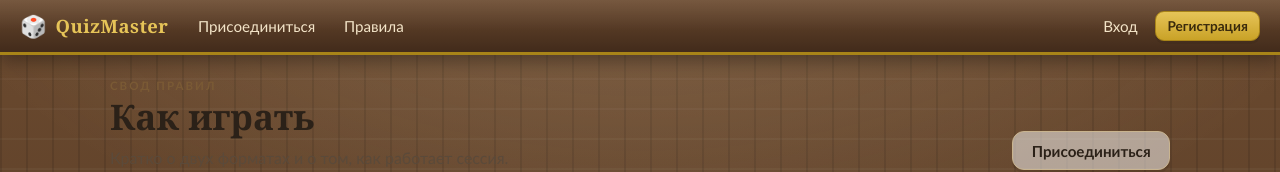
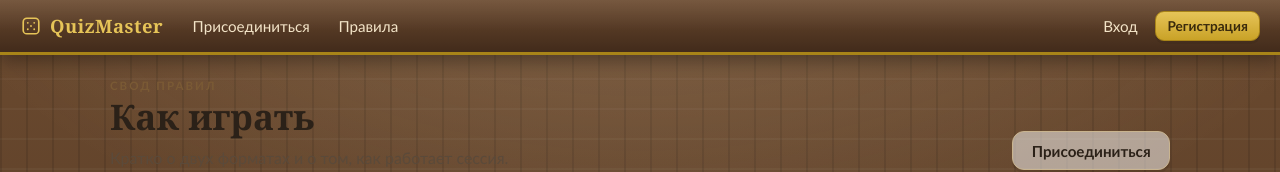
Before and after one commit to Tecnika/QuizMaster, a React (Vite) app in the folder packages/web/: page /QuizMaster/rules in a window 1280 px wide. Shown: the top 172 px of the page. Built offline with nearby package versions, Linux system fonts and the light colour scheme; no server answers.

Commit message:
Дизайн: собственные SVG-иконки вместо эмодзи

```diff
--- a/packages/web/src/App.tsx
+++ b/packages/web/src/App.tsx
@@ -1,5 +1,6 @@
 import { Routes, Route, Navigate, useLocation } from 'react-router-dom';
 import { AuthProvider, useAuth } from './lib/auth';
+import { IconDice } from './components/icons';
 import HomePage from './pages/HomePage';
 import LoginPage from './pages/LoginPage';
 import RegisterPage from './pages/RegisterPage';
@@ -41,7 +42,7 @@ function NavBar() {
   return (
     <nav className="qm-nav">
       <a className="qm-nav-brand" href="/QuizMaster/">
-        <span className="dice">🎲</span> QuizMaster
+        <IconDice size={22} /> QuizMaster
       </a>
       {user && <a className="qm-nav-link" href="/QuizMaster/cabinet">Кабинет</a>}
       <a className="qm-nav-link" href="/QuizMaster/join">Присоединиться</a>
--- /dev/null
+++ b/packages/web/src/components/icons.tsx
@@ -0,0 +1,215 @@
+import type { ReactNode, SVGProps } from 'react';
+
+export interface IconProps extends SVGProps<SVGSVGElement> {
+  size?: number;
+}
+
+function Icon({ size = 24, children, ...rest }: IconProps & { children: ReactNode }) {
+  return (
+    <svg
+      width={size}
+      height={size}
+      viewBox="0 0 24 24"
+      fill="none"
+      stroke="currentColor"
+      strokeWidth={1.8}
+      strokeLinecap="round"
+      strokeLinejoin="round"
+      aria-hidden="true"
+      focusable="false"
+      {...rest}
+    >
+      {children}
+    </svg>
+  );
+}
+
+export function IconDice({ size, ...props }: IconProps) {
+  return (
+    <Icon size={size} {...props}>
+      <rect x="3.5" y="3.5" width="17" height="17" rx="4" />
+      <circle cx="8.5" cy="8.5" r="1" fill="currentColor" stroke="none" />
+      <circle cx="15.5" cy="8.5" r="1" fill="currentColor" stroke="none" />
+      <circle cx="12" cy="12" r="1" fill="currentColor" stroke="none" />
+      <circle cx="8.5" cy="15.5" r="1" fill="currentColor" stroke="none" />
+      <circle cx="15.5" cy="15.5" r="1" fill="currentColor" stroke="none" />
+    </Icon>
+  );
+}
+
+export function IconBulb({ size, ...props }: IconProps) {
+  return (
+    <Icon size={size} {...props}>
+      <path d="M9 18h6" />
+      <path d="M10 21h4" />
+      <path d="M12 3a6 6 0 0 0-3.6 10.8c.7.5 1.1 1.3 1.1 2.2h5c0-.9.4-1.7 1.1-2.2A6 6 0 0 0 12 3Z" />
+    </Icon>
+  );
+}
+
+export function IconBrain({ size, ...props }: IconProps) {
+  return (
+    <Icon size={size} {...props}>
+      <path d="M12 4.5a3 3 0 0 0-5.6-1.4A2.8 2.8 0 0 0 4 7.4a3 3 0 0 0 .5 5.5A3 3 0 0 0 8 18a3 3 0 0 0 4 2.2V4.5Z" />
+      <path d="M12 4.5a3 3 0 0 1 5.6-1.4A2.8 2.8 0 0 1 20 7.4a3 3 0 0 1-.5 5.5A3 3 0 0 1 16 18a3 3 0 0 1-4 2.2V4.5Z" />
+      <path d="M12 6v12" />
+    </Icon>
+  );
+}
+
+export function IconController({ size, ...props }: IconProps) {
+  return (
+    <Icon size={size} {...props}>
+      <path d="M7.5 8h9a4 4 0 0 1 3.9 3.1l.9 4a3 3 0 0 1-5.1 2.7L14.5 16h-5l-1.7 1.8a3 3 0 0 1-5.1-2.7l.9-4A4 4 0 0 1 7.5 8Z" />
+      <path d="M8 11v3M6.5 12.5h3" />
+      <circle cx="16" cy="11.5" r="0.9" fill="currentColor" stroke="none" />
+      <circle cx="18" cy="13.5" r="0.9" fill="currentColor" stroke="none" />
+    </Icon>
+  );
+}
+
+export function IconTrophy({ size, ...props }: IconProps) {
+  return (
+    <Icon size={size} {...props}>
+      <path d="M8 4h8v5a4 4 0 0 1-8 0V4Z" />
+      <path d="M8 5H5a3 3 0 0 0 3 3M16 5h3a3 3 0 0 1-3 3" />
+      <path d="M12 13v4M9 21h6M10 17h4" />
+    </Icon>
+  );
+}
+
+export function IconFolder({ size, ...props }: IconProps) {
+  return (
+    <Icon size={size} {...props}>
+      <path d="M3 7a2 2 0 0 1 2-2h4l2 2h8a2 2 0 0 1 2 2v8a2 2 0 0 1-2 2H5a2 2 0 0 1-2-2V7Z" />
+    </Icon>
+  );
+}
+
+export function IconPuzzle({ size, ...props }: IconProps) {
+  return (
+    <Icon size={size} {...props}>
+      <path d="M10 4a2 2 0 1 0 4 0v1h3a2 2 0 0 1 2 2v3h-1a2 2 0 1 0 0 4h1v3a2 2 0 0 1-2 2h-3v-1a2 2 0 1 0-4 0v1H7a2 2 0 0 1-2-2v-3h1a2 2 0 1 0 0-4H5V7a2 2 0 0 1 2-2h3V4Z" />
+    </Icon>
+  );
+}
+
+export function IconCoins({ size, ...props }: IconProps) {
+  return (
+    <Icon size={size} {...props}>
+      <ellipse cx="12" cy="6" rx="7" ry="3" />
+      <path d="M5 6v5c0 1.7 3.1 3 7 3s7-1.3 7-3V6" />
+      <path d="M5 11v5c0 1.7 3.1 3 7 3s7-1.3 7-3v-5" />
+    </Icon>
+  );
+}
+
+export function IconCat({ size, ...props }: IconProps) {
+  return (
+    <Icon size={size} {...props}>
+      <path d="M4 9 3 3l5 3h8l5-3-1 6v5a7 7 0 0 1-14 0V9Z" />
+      <circle cx="9" cy="12" r="0.85" fill="currentColor" stroke="none" />
+      <circle cx="15" cy="12" r="0.85" fill="currentColor" stroke="none" />
+      <path d="M10 15.5c.6.5 1.2.7 2 .7s1.4-.2 2-.7" />
+      <path d="M12 14v2" />
+    </Icon>
+  );
+}
+
+export function IconGavel({ size, ...props }: IconProps) {
+  return (
+    <Icon size={size} {...props}>
+      <path d="m14.5 12.5-8 8a2.1 2.1 0 0 1-3-3l8-8" />
+      <path d="m16 16 6-6" />
+      <path d="m8 8 6-6" />
+      <path d="m9 7 8 8" />
+      <path d="m21 11-8-8" />
+    </Icon>
+  );
+}
+
+export function IconCheck({ size, ...props }: IconProps) {
+  return (
+    <Icon size={size} {...props}>
+      <path d="m5 12 4.5 4.5L19 7" />
+    </Icon>
+  );
+}
+
+export function IconCross({ size, ...props }: IconProps) {
+  return (
+    <Icon size={size} {...props}>
+      <path d="M6 6l12 12M18 6 6 18" />
+    </Icon>
+  );
+}
+
+export function IconUsers({ size, ...props }: IconProps) {
+  return (
+    <Icon size={size} {...props}>
+      <circle cx="9" cy="8" r="3" />
+      <path d="M3.5 19a5.5 5.5 0 0 1 11 0" />
+      <path d="M16 5.5a3 3 0 0 1 0 5.5" />
+      <path d="M17.5 14.5A5.5 5.5 0 0 1 20.5 19" />
+    </Icon>
+  );
+}
+
+export function IconPlay({ size, ...props }: IconProps) {
+  return (
+    <Icon size={size} {...props}>
+      <path d="M8 5v14l11-7L8 5Z" fill="currentColor" stroke="none" />
+    </Icon>
+  );
+}
+
+export function IconCopy({ size, ...props }: IconProps) {
+  return (
+    <Icon size={size} {...props}>
+      <rect x="9" y="9" width="11" height="11" rx="2" />
+      <path d="M5 15V5a2 2 0 0 1 2-2h8" />
+    </Icon>
+  );
+}
+
+export function IconPlus({ size, ...props }: IconProps) {
+  return (
+    <Icon size={size} {...props}>
+      <path d="M12 5v14M5 12h14" />
+    </Icon>
+  );
+}
+
+export function IconEdit({ size, ...props }: IconProps) {
+  return (
+    <Icon size={size} {...props}>
+      <path d="M4 20h4L19 9l-4-4L4 16v4Z" />
+      <path d="m14 6 4 4" />
+    </Icon>
+  );
+}
+
+export function IconTrash({ size, ...props }: IconProps) {
+  return (
+    <Icon size={size} {...props}>
+      <path d="M4 7h16M9 7V4h6v3M6 7l1 13h10l1-13" />
+      <path d="M10 11v5M14 11v5" />
+    </Icon>
+  );
+}
+
+export function IconArrowLeft({ size, ...props }: IconProps) {
+  return (
+    <Icon size={size} {...props}>
+      <path d="M19 12H5M11 6l-6 6 6 6" />
+    </Icon>
+  );
+}
+
+export function IconArrowRight({ size, ...props }: IconProps) {
+  return (
+    <Icon size={size} {...props}>
+      <path d="M5 12h14M13 6l6 6-6 6" />
+    </Icon>
+  );
+}
--- a/packages/web/src/global.css
+++ b/packages/web/src/global.css
@@ -73,7 +73,7 @@ p { line-height: 1.55; }
   color: var(--gold-2); text-decoration: none; letter-spacing: 0.5px;
   margin-right: 0.75rem;
 }
-.qm-nav-brand span.dice { font-size: 1.35rem; }
+.qm-nav-brand svg { flex: none; }
 .qm-nav-link {
   color: #f3e4c8; text-decoration: none; font-size: 0.95rem;
   padding: 0.4rem 0.7rem; border-radius: 8px; white-space: nowrap;
@@ -172,7 +172,7 @@ p { line-height: 1.55; }
 .qm-divider { height: 1px; background: linear-gradient(90deg, transparent, #cbb58f, transparent); margin: 1.1rem 0; }
 
 .qm-empty { text-align: center; color: var(--ink-soft); padding: 2rem 1rem; }
-.qm-empty .icon { font-size: 2.2rem; display: block; margin-bottom: 0.5rem; }
+.qm-empty .icon { display: flex; justify-content: center; color: var(--ink-soft); margin-bottom: 0.5rem; }
 
 .qm-grid { display: grid; gap: 1rem; }
 .qm-grid-2 { grid-template-columns: repeat(auto-fit, minmax(280px, 1fr)); }
@@ -196,15 +196,15 @@ p { line-height: 1.55; }
   background-size: 120px 120px;
 }
 .qm-feature { text-align: left; }
-.qm-feature .icon { font-size: 1.8rem; }
+.qm-feature .icon { display: flex; align-items: center; color: var(--green); margin-bottom: 0.25rem; }
 .qm-feature h3 { margin: 0.4rem 0 0.3rem; }
 .qm-feature p { color: var(--ink-soft); font-size: 0.93rem; margin: 0; }
 
 /* ---------- Список игр ---------- */
 .qm-game { display: flex; align-items: center; justify-content: space-between; gap: 1rem; flex-wrap: wrap; }
 .qm-game-main { display: flex; align-items: center; gap: 0.8rem; min-width: 0; }
-.qm-game-icon { width: 46px; height: 46px; flex: none; display: grid; place-items: center; border-radius: 12px; font-size: 1.4rem; background: #f7e9b8; border: 1px solid #e2c766; }
-.qm-game-icon.svoya { background: #d9e2f7; border-color: #a8b9e2; }
+.qm-game-icon { width: 46px; height: 46px; flex: none; display: grid; place-items: center; border-radius: 12px; color: #7a5a10; background: #f7e9b8; border: 1px solid #e2c766; }
+.qm-game-icon.svoya { color: #243c78; background: #d9e2f7; border-color: #a8b9e2; }
 .qm-game-actions { display: flex; gap: 0.5rem; flex-wrap: wrap; }
 
 /* ---------- Редактор ---------- */
--- a/packages/web/src/pages/NewGamePage.tsx
+++ b/packages/web/src/pages/NewGamePage.tsx
@@ -9,6 +9,7 @@ import {
   SVOYA_DEFAULT_ROUNDS,
   type GameType,
 } from '@quizmaster/shared';
+import { IconBrain, IconCoins } from '../components/icons';
 
 export default function NewGamePage() {
   const navigate = useNavigate();
@@ -84,7 +85,7 @@ export default function NewGamePage() {
               onClick={() => setType('millionaire')}
               style={{ textAlign: 'left', cursor: 'pointer', borderColor: type === 'millionaire' ? 'var(--green)' : undefined, boxShadow: type === 'millionaire' ? '0 0 0 3px rgba(31,77,58,.2)' : undefined }}
             >
-              <div className="icon">💰</div>
+              <div className="icon"><IconCoins size={32} /></div>
               <h3>Кто хочет стать миллионером?</h3>
               <p>15 вопросов, лестница сумм, несгораемые рубежи, подсказки.</p>
             </button>
@@ -94,7 +95,7 @@ export default function NewGamePage() {
               onClick={() => setType('svoya')}
               style={{ textAlign: 'left', cursor: 'pointer', borderColor: type === 'svoya' ? 'var(--green)' : undefined, boxShadow: type === 'svoya' ? '0 0 0 3px rgba(31,77,58,.2)' : undefined }}
             >
-              <div className="icon">🧠</div>
+              <div className="icon"><IconBrain size={32} /></div>
               <h3>Своя игра</h3>
               <p>Табло тем и стоимостей, раунды, «Кот в мешке», «Аукцион», финал.</p>
             </button>
--- a/packages/web/src/pages/SessionHostPage.tsx
+++ b/packages/web/src/pages/SessionHostPage.tsx
@@ -12,6 +12,7 @@ import {
 } from 'firebase/firestore';
 import { db } from '../lib/firebase';
 import { useAuth } from '../lib/auth';
+import { IconCat, IconCheck, IconGavel } from '../components/icons';
 import {
   MILLIONAIRE_LADDER,
   MILLIONAIRE_SAFE_HAVENS,
@@ -650,7 +651,7 @@ export default function SessionHostPage() {
                                 disabled={cell.used}
                                 onClick={() => void openCell(cell)}
                               >
-                                {cell.used ? '—' : cell.kind === 'cat' ? '🐱' : cell.kind === 'auction' ? '🔨' : v}
+                                {cell.used ? '—' : cell.kind === 'cat' ? <IconCat size={18} /> : cell.kind === 'auction' ? <IconGavel size={18} /> : v}
                               </button>
                             </td>
                           );
```
Also changed, not shown: packages/web/src/components/SvoyaEditor.tsx (+7 -2 lines), packages/web/src/pages/CabinetPage.tsx (+4 -3 lines), packages/web/src/pages/HomePage.tsx (+5 -4 lines), packages/web/src/pages/PlayerPage.tsx (+10 -1 lines).
